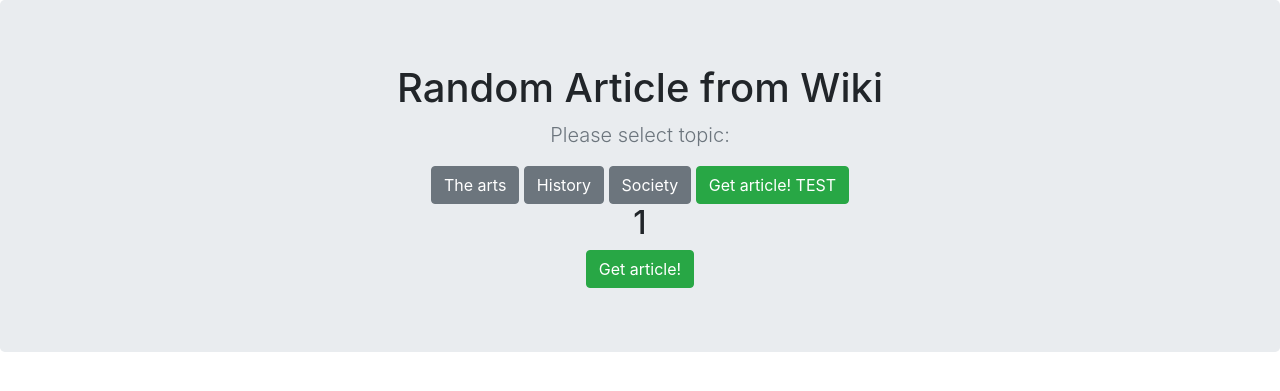
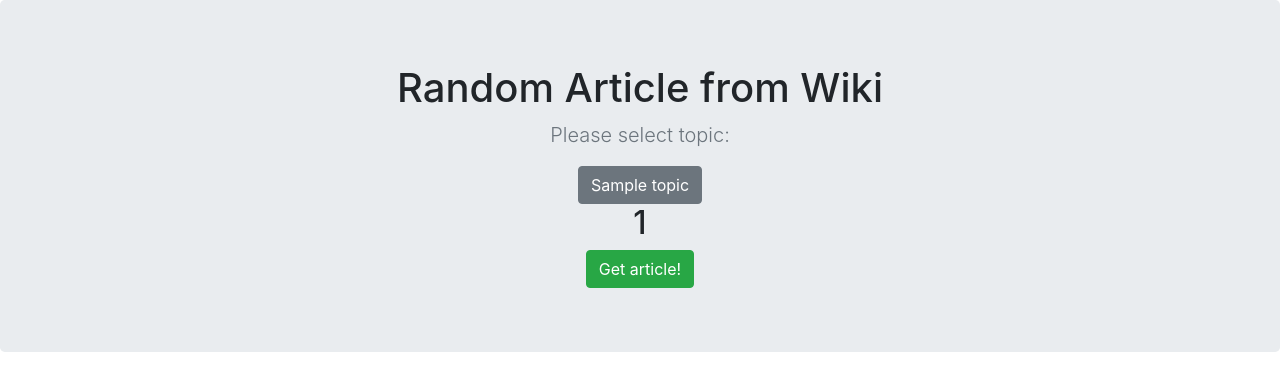
Before and after one commit to Dimanoshe/Random-article, a Flask app: template app/templates/main.html in a window 1280 px wide. Shown: the top 391 px of the page. Run offline with Flask 2, Linux system fonts and the light colour scheme; the template is opened without the code that fills it: most values are stand-ins (such as "Sample title", 1, 10 or a date in 2020).

Commit message:
Add topic parsing to home page.

```diff
--- a/app/routes.py
+++ b/app/routes.py
@@ -1,5 +1,8 @@
 from flask import Flask, render_template, request
 from flask_sqlalchemy import SQLAlchemy
+from bs4 import BeautifulSoup
+from pip._vendor import requests
+import re
 
 app = Flask(__name__)
 
@@ -23,11 +26,22 @@ def main():
         index = request.form['index']
 
         text = Article(text=index)
-        print(text)
         db.session.add(text)
         db.session.commit()
 
-    return render_template("main.html", index=index)
+    topic_list = []
+    page = 'https://en.wikipedia.org/wiki/Main_Page'
+    r = requests.get(page)
+    soup = BeautifulSoup(r.text, 'html.parser')
+    for i in soup.find(id="mp-portals"):
+        if i.find('a') != -1:
+            topic = i.find('a')
+            topic = topic['title']
+            topic_list.append(topic[7:])
+    topic_list.pop()
+    print(topic_list)
+
+    return render_template("main.html", index=index, topic_list=topic_list)
 
 
 @app.route('/result')
--- a/app/templates/main.html
+++ b/app/templates/main.html
@@ -17,16 +17,17 @@
 
         <form action="/" method="POST">
 
-        <input type="submit" name="index" class="btn btn-secondary" value="The arts">
-        <input type="submit" name="index" class="btn btn-secondary"  value="History">
-        <input type="submit" name="index" class="btn btn-secondary" value="Society">
+        {% for i in topic_list %}
+            <input type="submit" name="index" class="btn btn-secondary" value="{{ i }}">
+        {% endfor %}
 
-             <a class="btn btn-success" type="submit" href='/result'>Get article! TEST</a>
     </form>
 
     {% if index %}
        <h2> {{ index }} </h2>
     {% endif %}
+
+
 
     </div>
 
```
